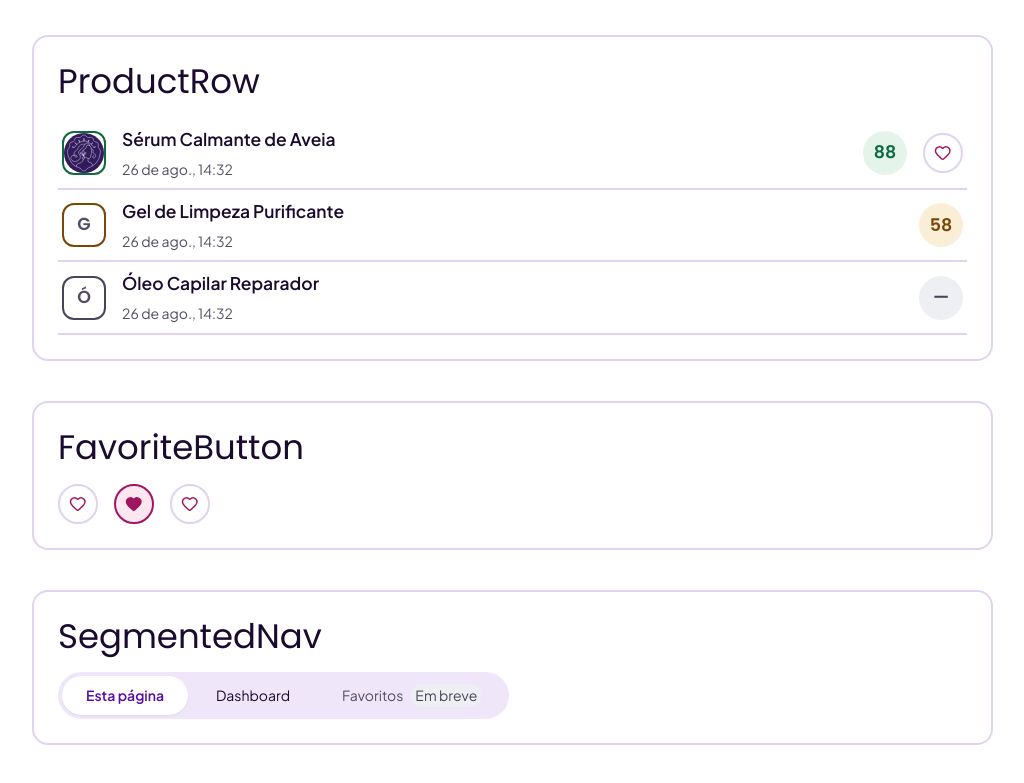
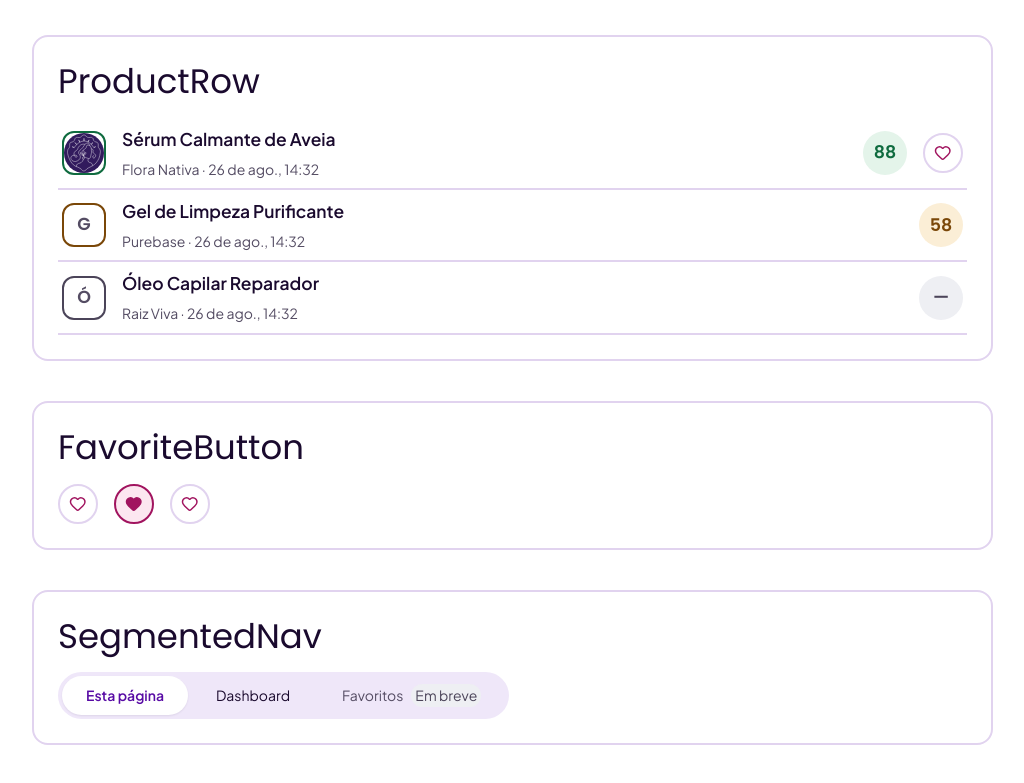
Before and after one commit to Venus-System/Venus-Web, a React (Vite) app: page /componentes in a window 1280 px wide. Shown: the part 2120-2903 px from the top of the page, without its empty margins (248-1272 px from the left). Built offline with nearby package versions, Linux system fonts and the light colour scheme; no server answers.

Commit message:
fix: Mostrando a marca nas linhas de análise

```diff
--- a/src/components/ProductRow/index.tsx
+++ b/src/components/ProductRow/index.tsx
@@ -46,13 +46,15 @@ function ProductRow({
           {produto.name}
         </Link>
 
-        {dataValida ? (
-          <time dateTime={realizadaEm} className={styles.detail}>
-            {FORMATO_DATA.format(data)}
-          </time>
-        ) : (
-          <span className={styles.detail}>Data não informada</span>
-        )}
+        <span className={styles.detail}>
+          {produto.brandName === "" ? null : `${produto.brandName} · `}
+
+          {dataValida ? (
+            <time dateTime={realizadaEm}>{FORMATO_DATA.format(data)}</time>
+          ) : (
+            "Data não informada"
+          )}
+        </span>
       </span>
 
       <ScoreBadge score={nota} level={nivel} />
```
